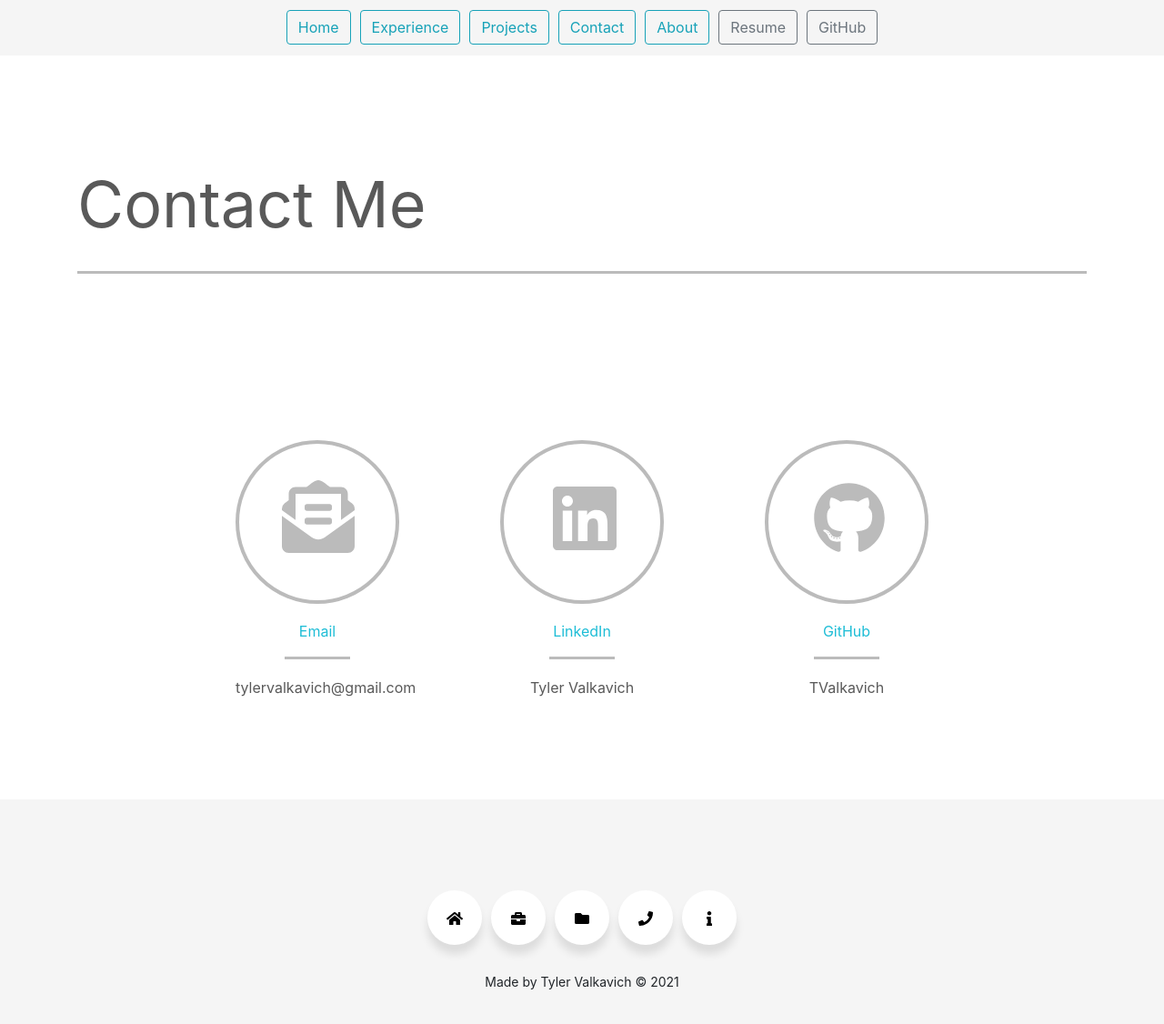
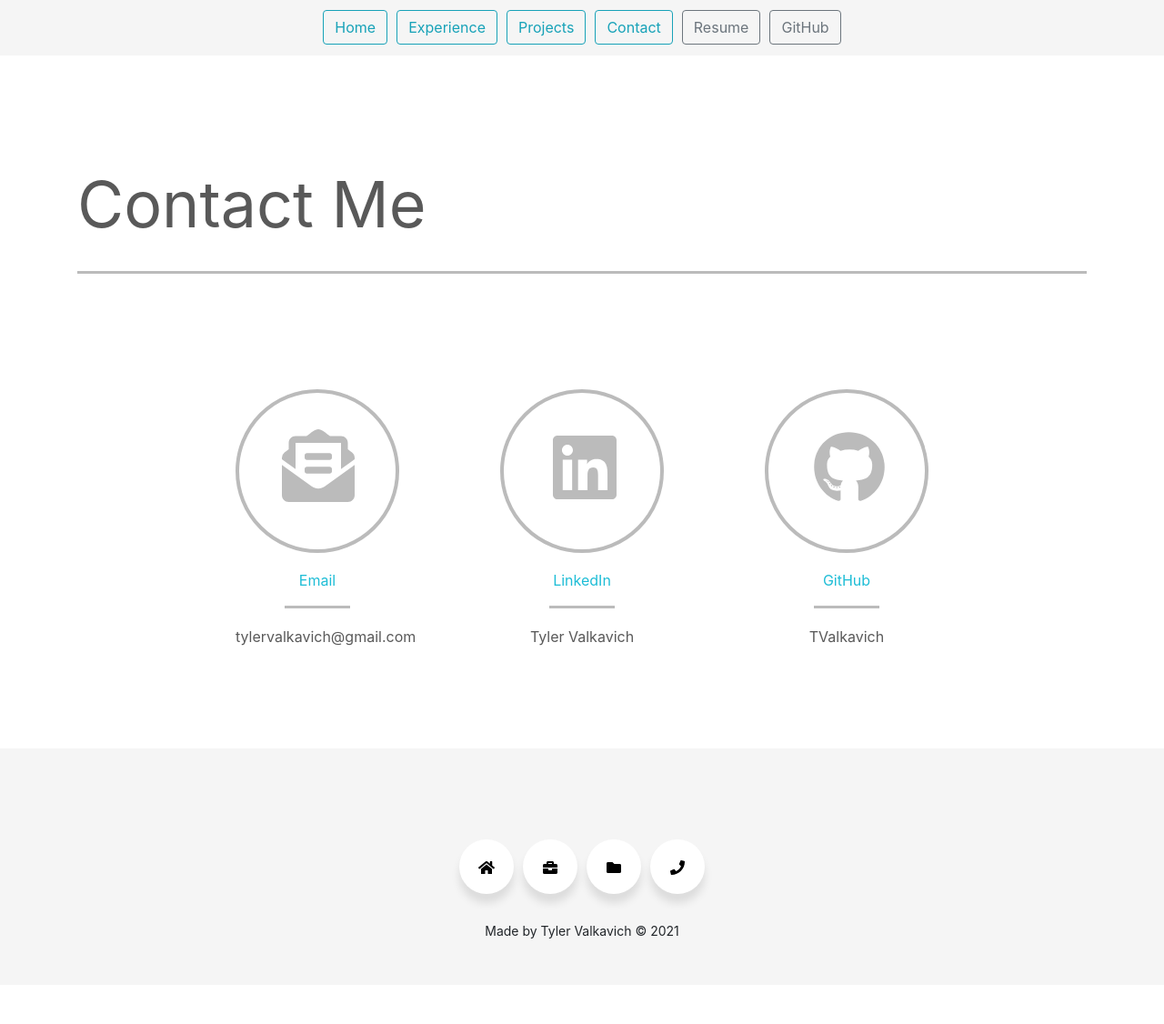
Before and after one commit to TValkavich/Project-Portfolio, a React (Create React App) app: page /contact in a window 1280 px wide. Shown: the top 1126 px of the page at 91% size. After the commit the page ends 1083 px from the top, so only its background shows below. Built offline with nearby package versions, Linux system fonts and the light colour scheme.

Commit message:
Got rid of the about me page

```diff
--- a/src/App.js
+++ b/src/App.js
@@ -22,7 +22,6 @@ function App() {
             <Route path="/experience" component={Experience} />
             <Route path="/portfolio" component={Portfolio} />
             <Route path="/contact" component={Contact} />
-            <Route path="/about" component={About} />
             <Route component={NoMatch} />
           </Switch>
         </Layout>
--- a/src/Contact.js
+++ b/src/Contact.js
@@ -102,7 +102,7 @@ export default function Contact() {
             <MainHeaderStyle>
                 Contact Me
             </MainHeaderStyle>
-            <hr style={{borderTop: "3px solid #bbb", paddingBottom: "15%"}}/>
+            <hr style={{borderTop: "3px solid #bbb", paddingBottom: "10%"}}/>
             <ButtonStyle>
                 <div class="superWrapper">
                     <div class="buttonWrapper">
--- a/src/Home.js
+++ b/src/Home.js
@@ -38,7 +38,6 @@ function Home() {
             <ExperienceCard />
             <PortfolioCard />
             <ContactCard />
-            <AboutCard />
         </React.Fragment>
     )
 }
--- a/src/components/ContactCard.js
+++ b/src/components/ContactCard.js
@@ -14,6 +14,7 @@ const ContactCardStyle = styled.div`
         box-shadow: 2px 2px 5px rgba(0,0,0,0.5),
             5px 5px 15px rgba(0,0,0,0.1),
             -1px -1px 10px rgba(0,0,0,0.2);
+        margin-bottom: 10%;
     }
 
     .card:hover {
--- a/src/components/Footer.js
+++ b/src/components/Footer.js
@@ -135,10 +135,6 @@ function Footer() {
                         <div class="icon"><FontAwesomeIcon icon={faPhone} /></div>
                         <span>Contact</span>
                     </a>
-                    <a class="button" href="/about" style={{color: 'black', textDecoration: 'none'}} >
-                        <div class="icon"><FontAwesomeIcon icon={faInfo} /></div>
-                        <span>About</span>
-                    </a>
                 </div>
                 <div class="subtext">Made by Tyler Valkavich &copy; 2021</div>
             </FooterStyle>
--- a/src/components/Navbar.js
+++ b/src/components/Navbar.js
@@ -1,6 +1,7 @@
 import React from 'react';
 import {Button, Nav} from 'react-bootstrap';
 import styled from 'styled-components';
+import Resume from '../assests/TylerValkavich_Resume.pdf';
 
 const NavStyles = styled.div`
     .nav {
@@ -27,8 +28,7 @@ export default function NavigationBar() {
                 <Button variant="outline-info" href="/experience" style={{margin: "5px"}}>Experience</Button>
                 <Button variant="outline-info" href="/portfolio" style={{margin: "5px"}}>Projects</Button>
                 <Button variant="outline-info" href="/contact" style={{margin: '5px' }}>Contact</Button>
-                <Button variant="outline-info" href="/about" style={{margin: '5px' }}>About</Button>
-                <Button variant="outline-secondary" style={{margin: '5px' }}>Resume</Button>
+                <Button variant="outline-secondary" href={Resume} target="_blank" rel="noopener noreferrer" style={{margin: '5px' }}>Resume</Button>
                 <Button variant="outline-secondary" target="_blank" rel="noopener noreferrer" href="https://github.com/TValkavich" style={{margin: '5px' }}>GitHub</Button>
             </Nav>
         </NavStyles>
```
Also changed, not shown: 1 other file (tests, documents, lock files or other folders).
